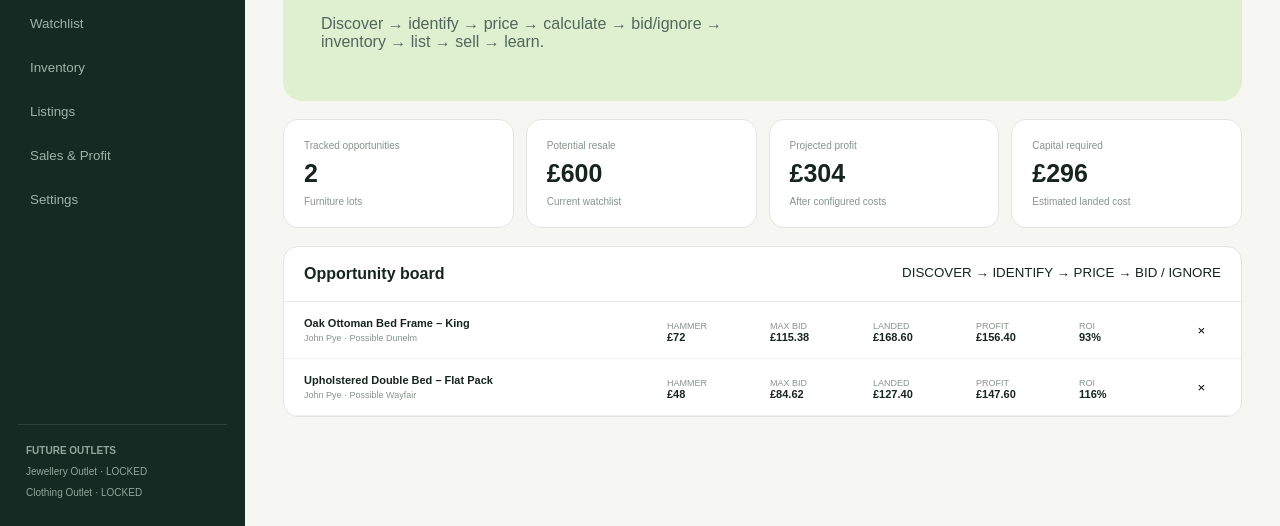
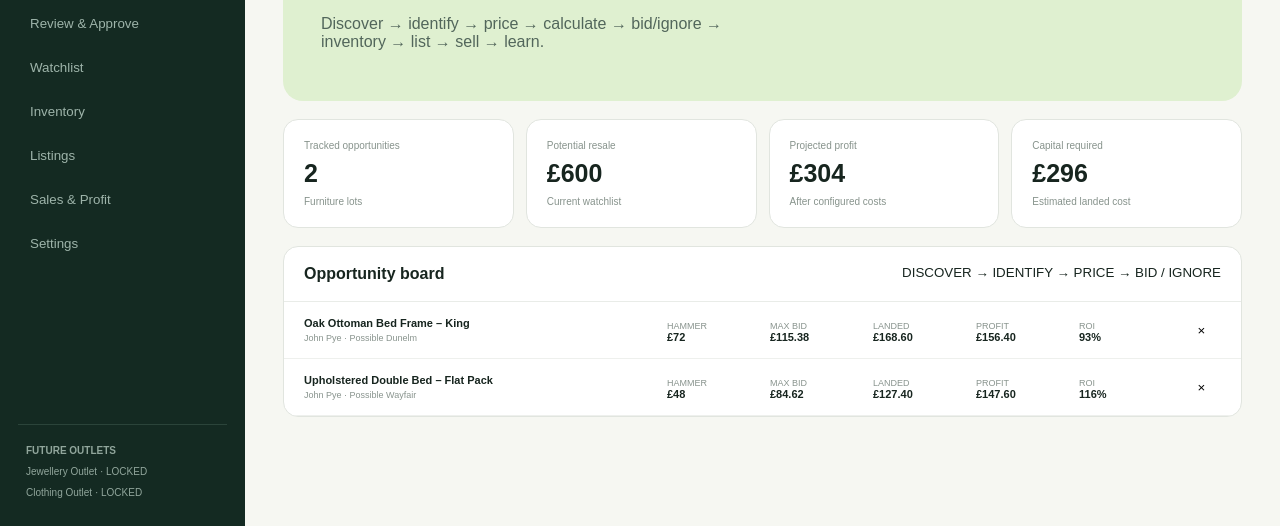
Before and after one commit to kutenda/Life-Manager, a plain HTML site: page outlet-vault/index.html in a window 1280 px wide. Shown: the part 274-800 px from the top of the page. Drawn offline with Linux system fonts and the light colour scheme.

Commit message:
Add Review and Approve workspace

```diff
--- a/outlet-vault/index.html
+++ b/outlet-vault/index.html
@@ -1 +1 @@
-<!doctype html><html lang="en"><head><meta charset="UTF-8"><meta name="viewport" content="width=device-width,initial-scale=1"><meta name="theme-color" content="#142a22"><title>The Outlet Vault AI</title><link rel="stylesheet" href="./style.css"></head><body><div class="app"><aside><div class="logo"><b>OV</b><span>THE OUTLET VAULT<small>Furniture Outlet · HQ</small></span></div><nav><button class="on" data-page="dashboard">Dashboard</button><button data-page="calculator">Bid Calculator</button><button data-page="scanner">Auction Scanner</button><button data-page="research">AI Product Research</button><button data-page="watchlist">Watchlist</button><button data-page="inventory">Inventory</button><button data-page="listings">Listings</button><button data-page="sales">Sales & Profit</button><button data-page="settings">Settings</button></nav><div class="future"><strong>FUTURE OUTLETS</strong><span>Jewellery Outlet · LOCKED</span><span>Clothing Outlet · LOCKED</span></div></aside><main><header><div><small>PROJECT HQ / THE OUTLET VAULT</small><h1 id="pageTitle">Dashboard</h1></div><button class="primary" id="analyse">+ Analyse lot</button></header><div id="view"></div></main></div><script src="./app.js"></script></body></html>
+<!doctype html><html lang="en"><head><meta charset="UTF-8"><meta name="viewport" content="width=device-width,initial-scale=1"><meta name="theme-color" content="#142a22"><title>The Outlet Vault AI</title><link rel="stylesheet" href="./style.css"></head><body><div class="app"><aside><div class="logo"><b>OV</b><span>THE OUTLET VAULT<small>Furniture Outlet · HQ</small></span></div><nav><button class="on" data-page="dashboard">Dashboard</button><button data-page="calculator">Bid Calculator</button><button data-page="scanner">Auction Scanner</button><button data-page="research">AI Product Research</button><button data-page="review">Review & Approve</button><button data-page="watchlist">Watchlist</button><button data-page="inventory">Inventory</button><button data-page="listings">Listings</button><button data-page="sales">Sales & Profit</button><button data-page="settings">Settings</button></nav><div class="future"><strong>FUTURE OUTLETS</strong><span>Jewellery Outlet · LOCKED</span><span>Clothing Outlet · LOCKED</span></div></aside><main><header><div><small>PROJECT HQ / THE OUTLET VAULT</small><h1 id="pageTitle">Dashboard</h1></div><button class="primary" id="analyse">+ Analyse lot</button></header><div id="view"></div></main></div><script src="./app.js"></script></body></html>
```
